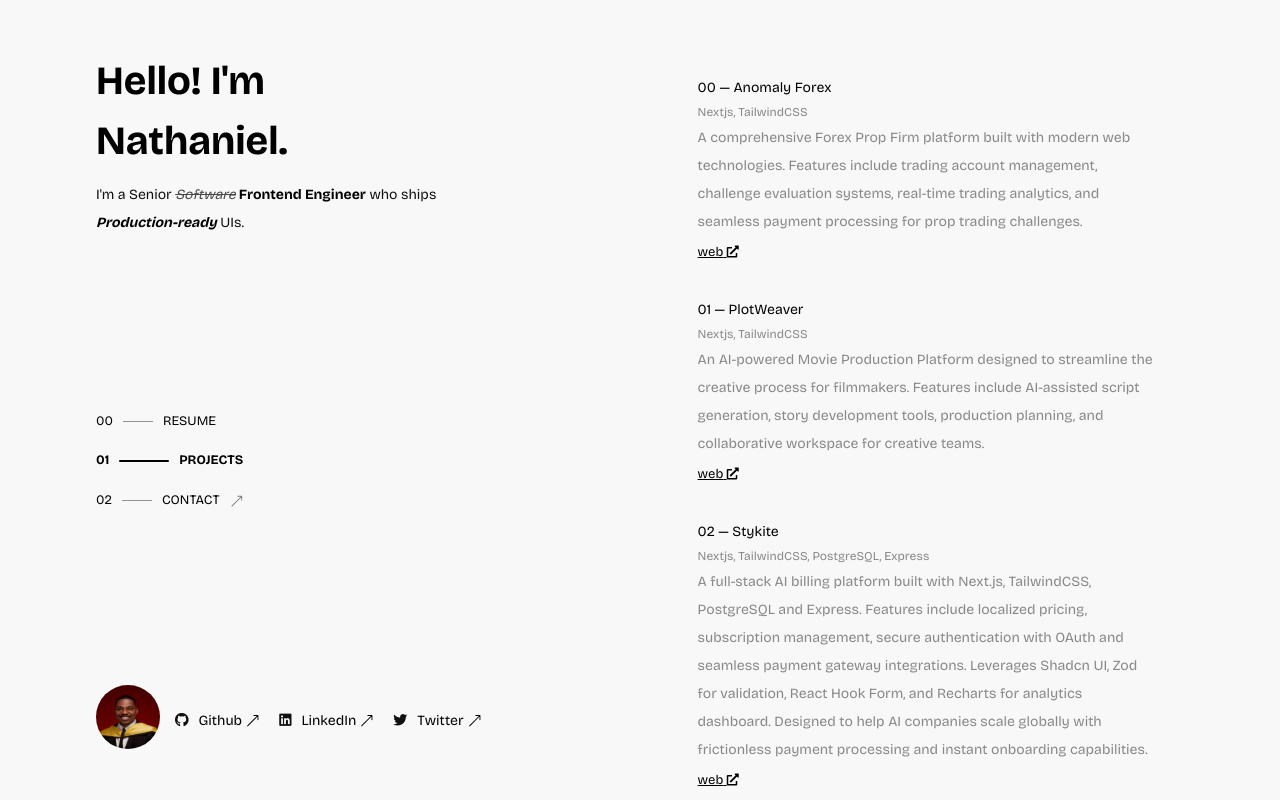
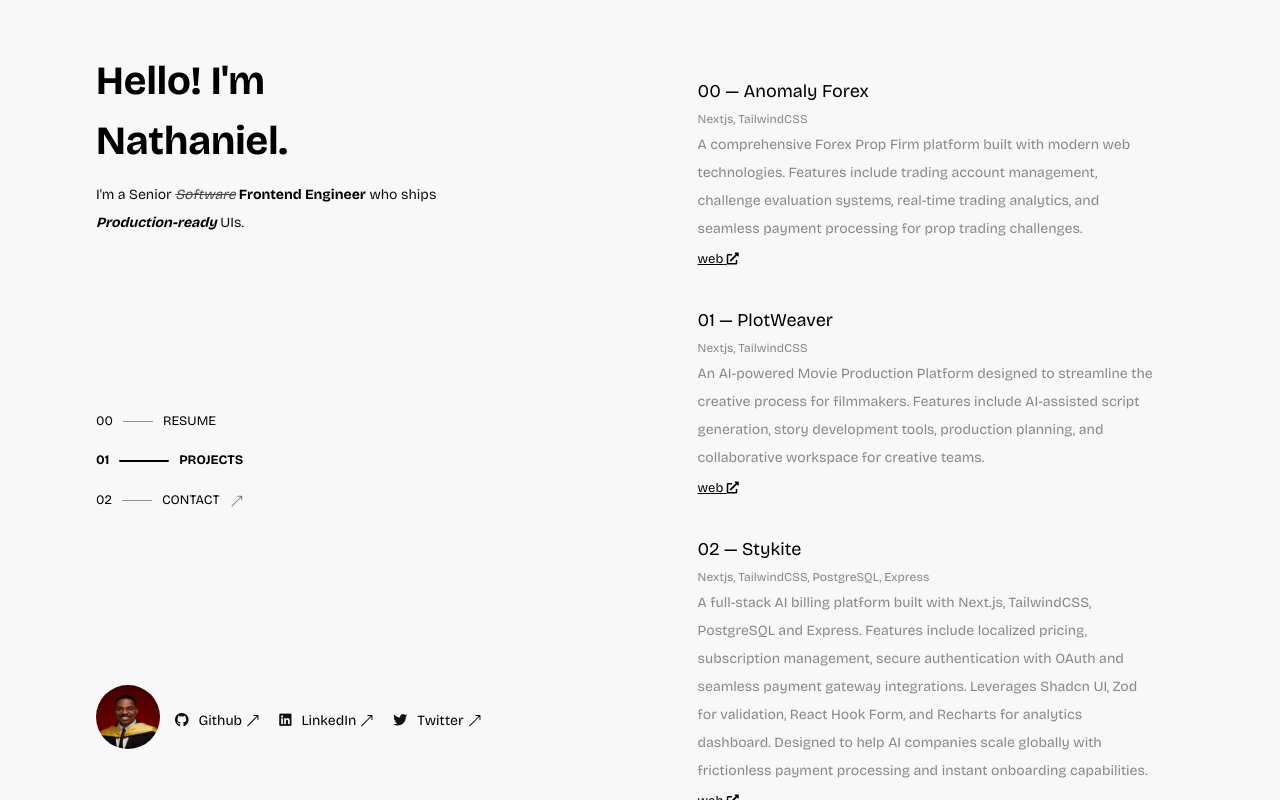
Before and after one commit to Nathaniyell/snr-frontend-portfolio, a React (Vite) app: page /projects in a window 1280 px wide. Built offline with nearby package versions, Linux system fonts and the light colour scheme.

Commit message:
Enhance project display in Projects component: update paragraph styling to use 'text-lg' class for improved readability.

```diff
--- a/src/components/Projects/projects.tsx
+++ b/src/components/Projects/projects.tsx
@@ -21,7 +21,7 @@ export default function Projects(props: ProjectsProps) {
                     {projects.map((project, idx) => (
                         <section className="project" key={idx}>
                             <div className="">
-                                <p>
+                                <p className='text-lg'>
                                     {`0${idx} — `}{project.name}
                                 </p>
                                 <div>
```
